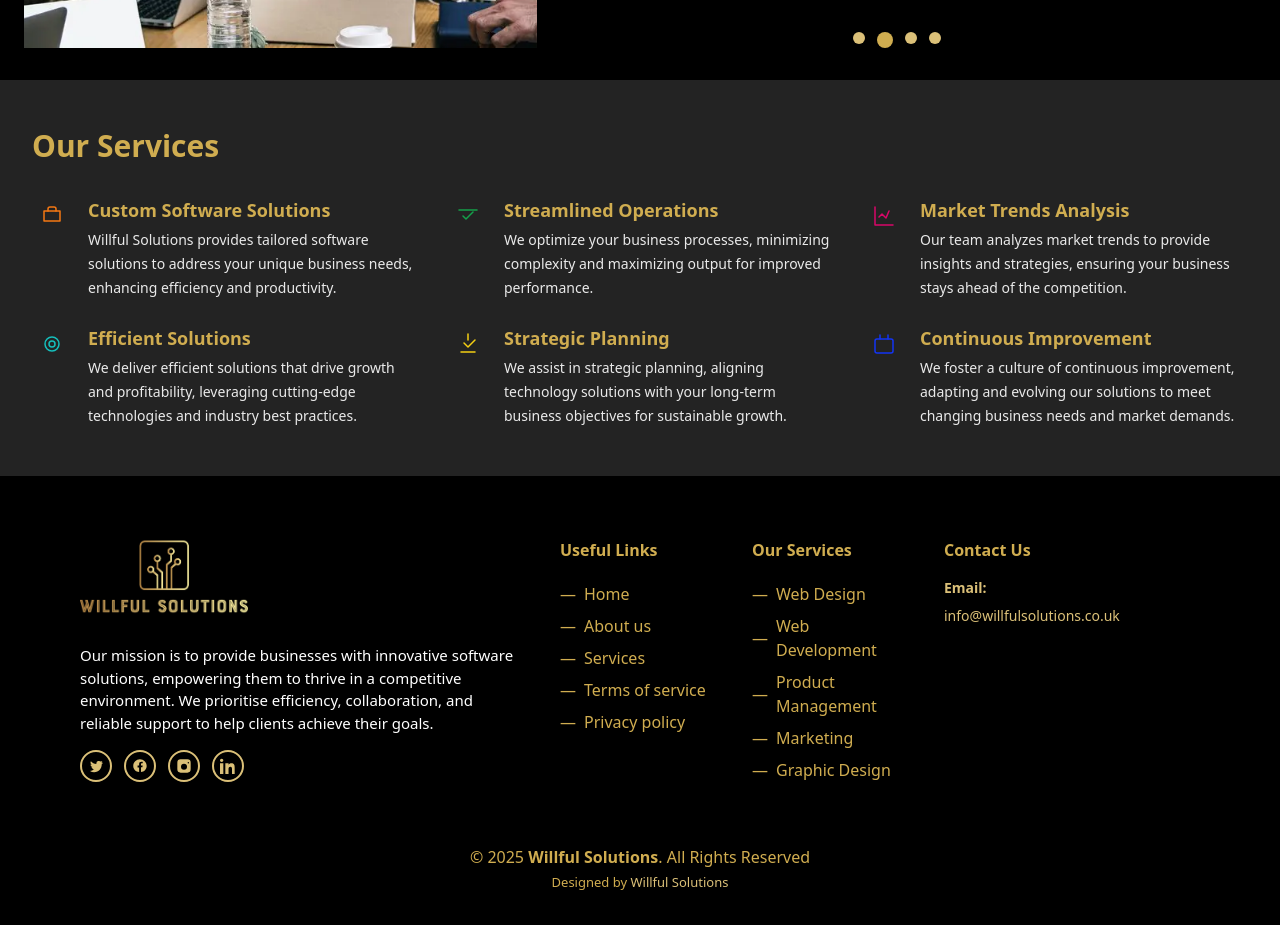
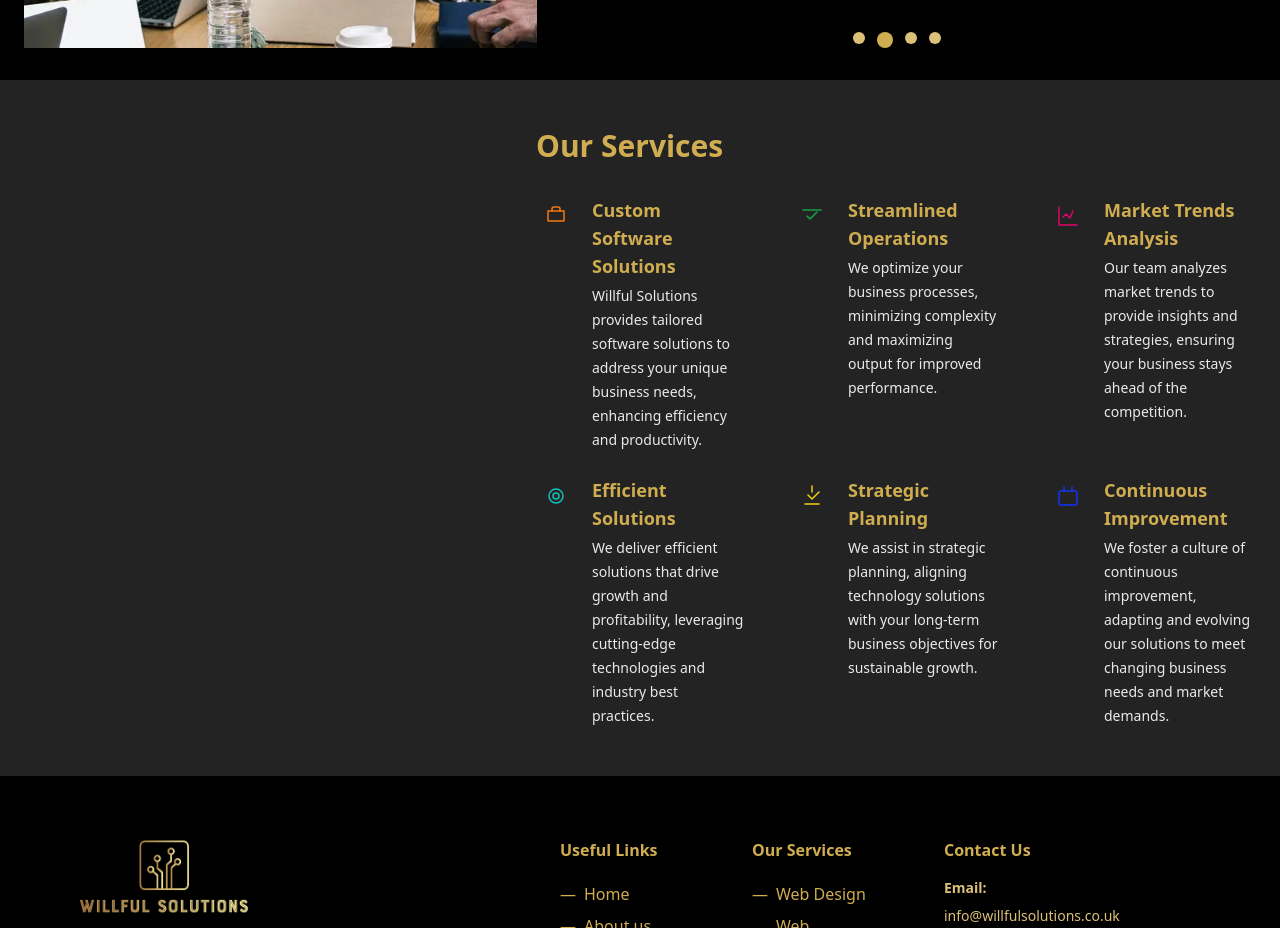
Before and after one commit to WillfulSolutions/website, a Next.js app: page / in a window 1280 px wide. Shown: the part 1820-2748 px from the top of the page. Built offline with nearby package versions, Linux system fonts and the light colour scheme.

Commit message:
Updates the services list section to the landing page

```diff
--- a/components/header.tsx
+++ b/components/header.tsx
@@ -23,7 +23,7 @@ export default function Header() {
           }`}
           aria-hidden={false}
         >
-        <div className="w-full flex items-center justify-between px-4 md:pr-5 lg:px-134">
+        <div className="w-full flex items-center justify-between px-4 md:pr-16 lg:px-134">
           <Link href="/" className="flex items-center" onClick={() => setMobileOpen(false)}>
             <Image src="/img/logo-trim.png" alt="Logo" width={200} height={200} priority className="w-28 lg:w-42 h-auto" />
           </Link>
--- a/components/services-list.tsx
+++ b/components/services-list.tsx
@@ -100,12 +100,12 @@ const services: Service[] = [
 export default function ServicesList() {
   return (
     <section id="services-list" className="bg-[var(--color-bg-tertiary,#000)] py-12 text-white">
-      <div className="mx-auto max-w-7xl px-4 sm:px-6 lg:px-8" data-aos="fade-up">
+      <div className="max-w-7xl px-4  lg:ml-128 lg:mr-auto lg:px-6" data-aos="fade-up">
         <div className="section-header mb-8">
           <h2 className="text-3xl font-semibold text-[var(--color-primary,#d0ad50)]">Our Services</h2>
         </div>
 
-        <div className="grid grid-cols-1 md:grid-cols-2 lg:grid-cols-3 gap-x-8 gap-y-6">
+        <div className="grid grid-cols-1 md:grid-cols-2 lg:grid-cols-[repeat(3,minmax(0,1fr))] gap-y-6 lg:gap-x-12">
           {services.map((s, idx) => (
             <div
               key={s.title}
```
